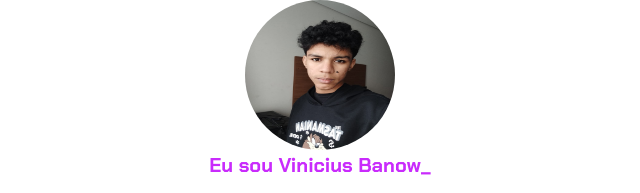
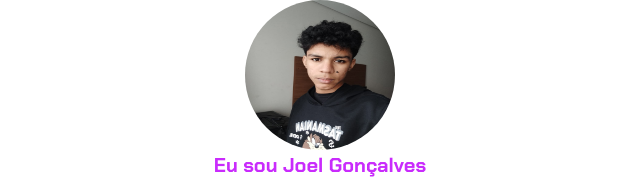
Before and after one commit to joel4544/portif-lio, a plain HTML site: page index.html in a window 1280 px wide. Shown: the top 193 px of the page, 320-960 px from the left. Drawn offline with nearby package versions, Linux system fonts and the light colour scheme.

Commit message:
Update index.html

```diff
--- a/index.html
+++ b/index.html
@@ -14,7 +14,7 @@
     <header class="container text-center">
         <img src="img/avatar-perfil.png" alt="avatar da Fernanda" class="rounded-circle" width="150" height="150"
             srcset="">
-        <p class="lead">Eu sou Vinicius Banow_</p>
+        <p class="lead">Eu sou Joel Gonçalves</p>
         <h1>Eu aprendo Programação</h1>
         <p>Sou estudante e tenho aulas de programação no Ensino
             Médio. Aprendo sobre HTML, CSS e JavaScript. Veja os projetos
```
